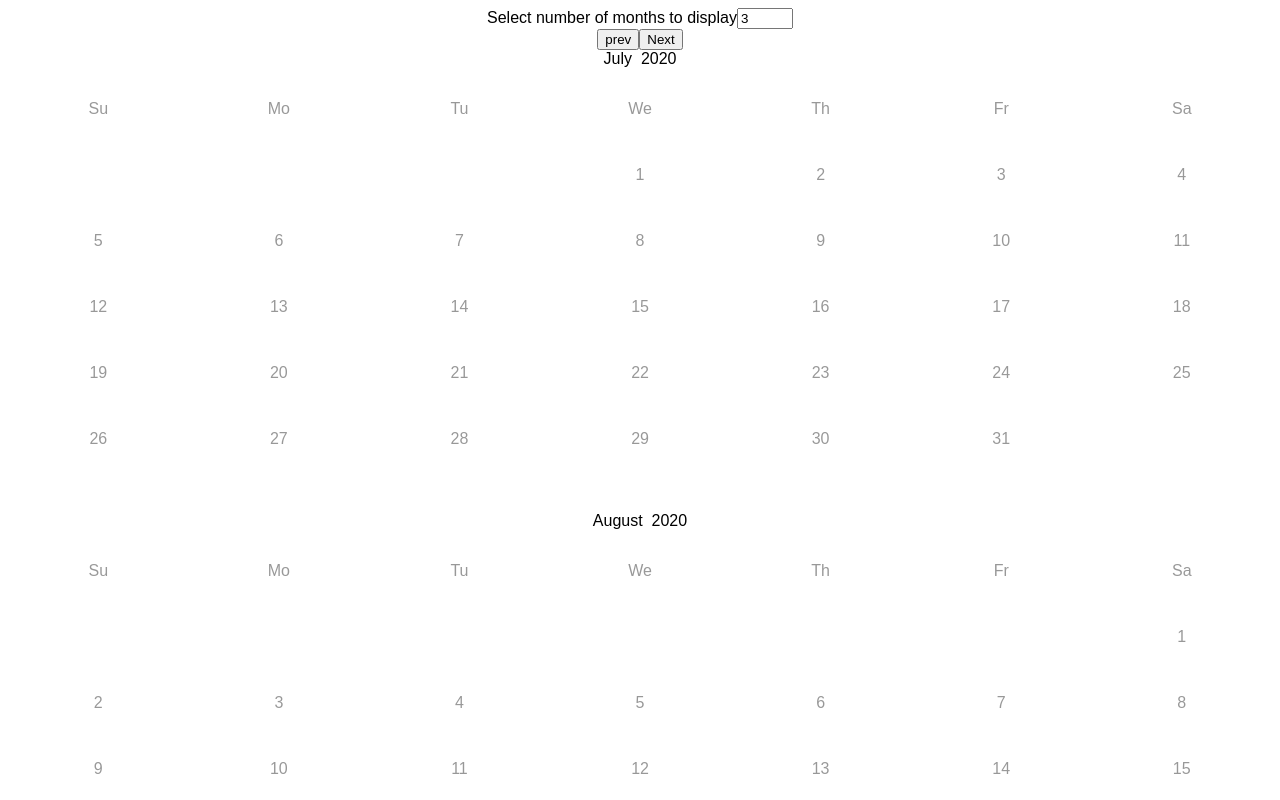
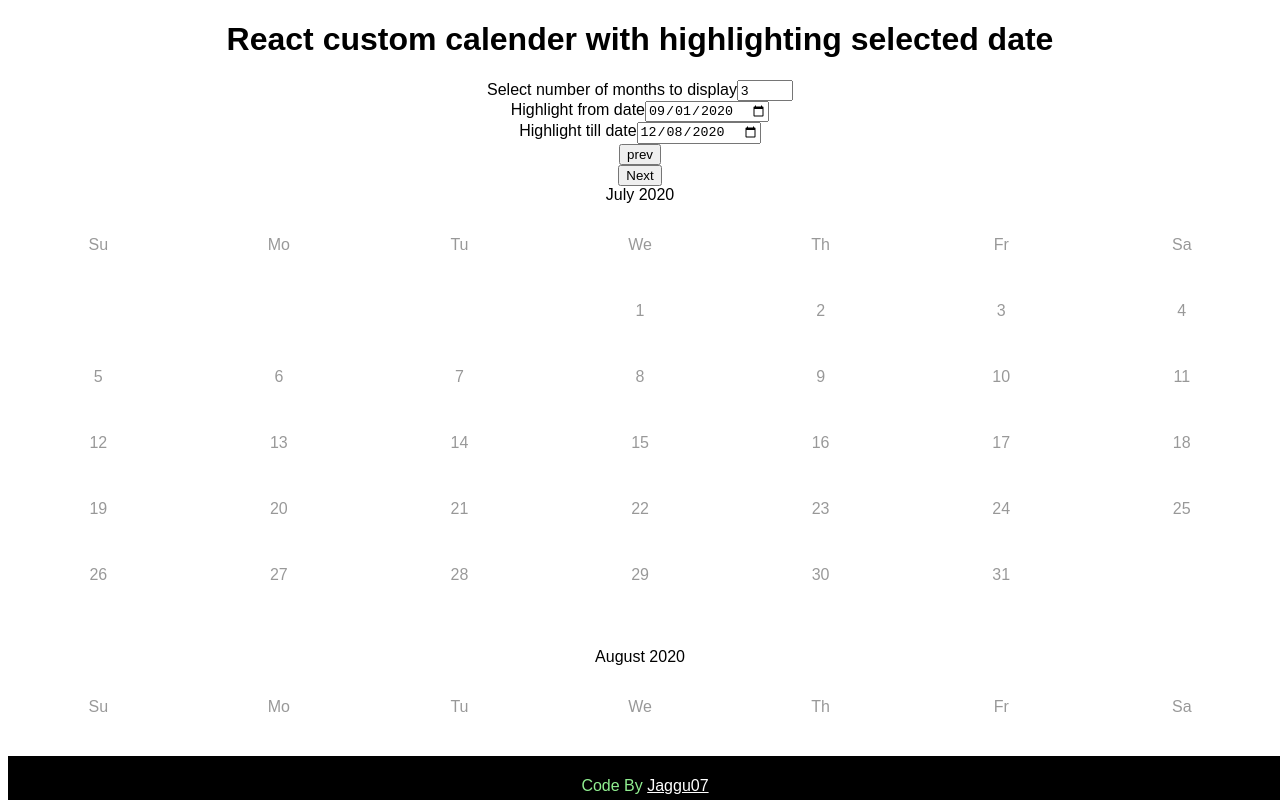
Before and after one commit to jaggu07/react-custom-calender, a React (Create React App) app: page / in a window 1280 px wide. Shown: the top 800 px of the page. Built offline with nearby package versions, Linux system fonts and the light colour scheme.

Commit message:
added validation for start and end date

```diff
--- a/src/App.js
+++ b/src/App.js
@@ -4,7 +4,7 @@ import "./styles.css";
 export default function App() {
   const [activeDate, setActiveDate] = useState(new Date());
   const [todayDate, setTodayDate] = useState(new Date());
-  const [startDate, setStartDate] = useState(new Date("10/12/2020"));
+  const [startDate, setStartDate] = useState(new Date("9/1/2020"));
   const [endDate, setEndDate] = useState(new Date("12/8/2020"));
   const [count, setCount] = useState(3);
 
@@ -81,12 +81,14 @@ export default function App() {
                   : "0.4",
               // Highlight current date
               backgroundColor:
-                item >= startDate && item <= endDate
+                new Date(item) >= new Date(startDate) &&
+                new Date(item) <= new Date(endDate)
                   ? "lightgreen"
                   : item.toString() === todayDate.toString()
                   ? "grey"
                   : "",
-
+              fontWeight:
+                item.toString() === todayDate.toString() ? "bold" : "",
               marginBottom: "0"
             }}
             onClick={() => _onPress(item)}
@@ -127,7 +129,7 @@ export default function App() {
     );
   };
 
-  const numbers = (min, max) => {
+  const generateArray = (min, max) => {
     return Array(max - min + 2)
       .join()
       .split(",")
@@ -135,9 +137,7 @@ export default function App() {
         return min + i;
       });
   };
-  useEffect(() => {
-    console.log(count);
-  });
+
   // const prevCalender = () => {
   //   return activeDate.getMonth() - 1 === -1
   //     ? new Date(activeDate.getFullYear() - 1, 11, 1)
@@ -155,10 +155,26 @@ export default function App() {
       ? new Date(activeDate.getFullYear() + 1, 0, 1)
       : new Date(activeDate.getFullYear(), activeDate.getMonth() + month, 1);
   };
+  const selectFromDate = (date) => {
+    if (new Date(date) < new Date(endDate)) {
+      setStartDate(new Date(date));
+    } else {
+      alert("From date greater form end date");
+    }
+  };
+  const selectEndDate = (date) => {
+    if (new Date(date) > new Date(startDate)) {
+      setEndDate(new Date(date));
+    } else {
+      alert("End date Lesser form from date");
+    }
+  };
   return (
     <div className="App">
       <div className="p-2">
-        <label className={"mr-2"}>Select number of months to display</label>
+        <h1>React custom calender with highlighting selected date</h1>
+        <div className={"text-left m-auto col-l-4 col-sm-8 col-md-6 col-xl-4"}>
+          <label className={"m-2"}>Select number of months to display</label>
           <input
             min={0}
             max={12}
@@ -167,33 +183,53 @@ export default function App() {
             onChange={(e) => setCount(e.target.value)}
           />
           <br />
+          <label className={"m-2"}>Highlight from date</label>
+          <input
+            type="date"
+            value={startDate.toISOString().substr(0, 10)}
+            onChange={(e) => {
+              selectFromDate(new Date(e.target.value));
+            }}
+          />
+          <br />
+          <label className={"m-2"}>Highlight till date</label>
+          <input
+            type="date"
+            value={endDate.toISOString().substr(0, 10)}
+            onChange={(e) => selectEndDate(new Date(e.target.value))}
+          />{" "}
         </div>
-      <div className="d-flex ">
+      </div>
+      <div className="row m-0">
+        <div className="col-6 justify-content-start">
           <button
-          className="m-2 btn btn-primary justify-self-start"
+            className="m-2 btn btn-primary float-left"
             title="Previous"
             onClick={() => changeMonth(-1)}
           >
             prev
           </button>
+        </div>
+        <div className="col-6 justify-content-end">
           <button
-          className="m-2 btn btn-primary justify-self-end"
+            className="m-2 btn btn-primary float-right"
             title="Next"
             onClick={() => changeMonth(+1)}
           >
             Next
           </button>
         </div>
+      </div>
       <div className="row m-0">
-        {numbers(-1, count - 3).map((b) => {
+        {generateArray(-1, count - 3).map((ele) => {
           return (
-            <div className="col-sm-12 col-md-4 col-l-4 col-xl-4">
-              {getDisplayCalender(b).toLocaleString("default", {
+            <div className="col-sm-12 col-md-12 col-l-4 col-xl-4">
+              {getDisplayCalender(ele).toLocaleString("default", {
                 month: "long"
-              })}{" "}
+              })}
               &nbsp;
-              {getDisplayCalender(b).getFullYear()}
-              {generateCalender(getDisplayCalender(b))}
+              {getDisplayCalender(ele).getFullYear()}
+              {generateCalender(getDisplayCalender(ele))}
             </div>
           );
         })}
@@ -215,6 +251,11 @@ export default function App() {
           {generateCalender(nextCalender())}
         </div>
       </div> */}
+      <div className="footerWrapper">
+        <p>
+          Code By <a href="http://jaggu07.github.io/">Jaggu07</a>
+        </p>
+      </div>
     </div>
   );
 }
--- a/src/styles.css
+++ b/src/styles.css
@@ -2,3 +2,20 @@
   font-family: sans-serif;
   text-align: center;
 }
+.footerWrapper {
+  position: sticky;
+  bottom: 0;
+  margin: 0 auto;
+  width: 100%;
+  z-index: 9999;
+  background: black;
+  padding: 5px;
+}
+.footerWrapper p {
+  color: lightgreen;
+  margin-bottom: 0px;
+}
+.footerWrapper a {
+  color: white;
+  text-decoration: underline;
+}
```
Lines whose indentation alone changed are shown as unchanged.
